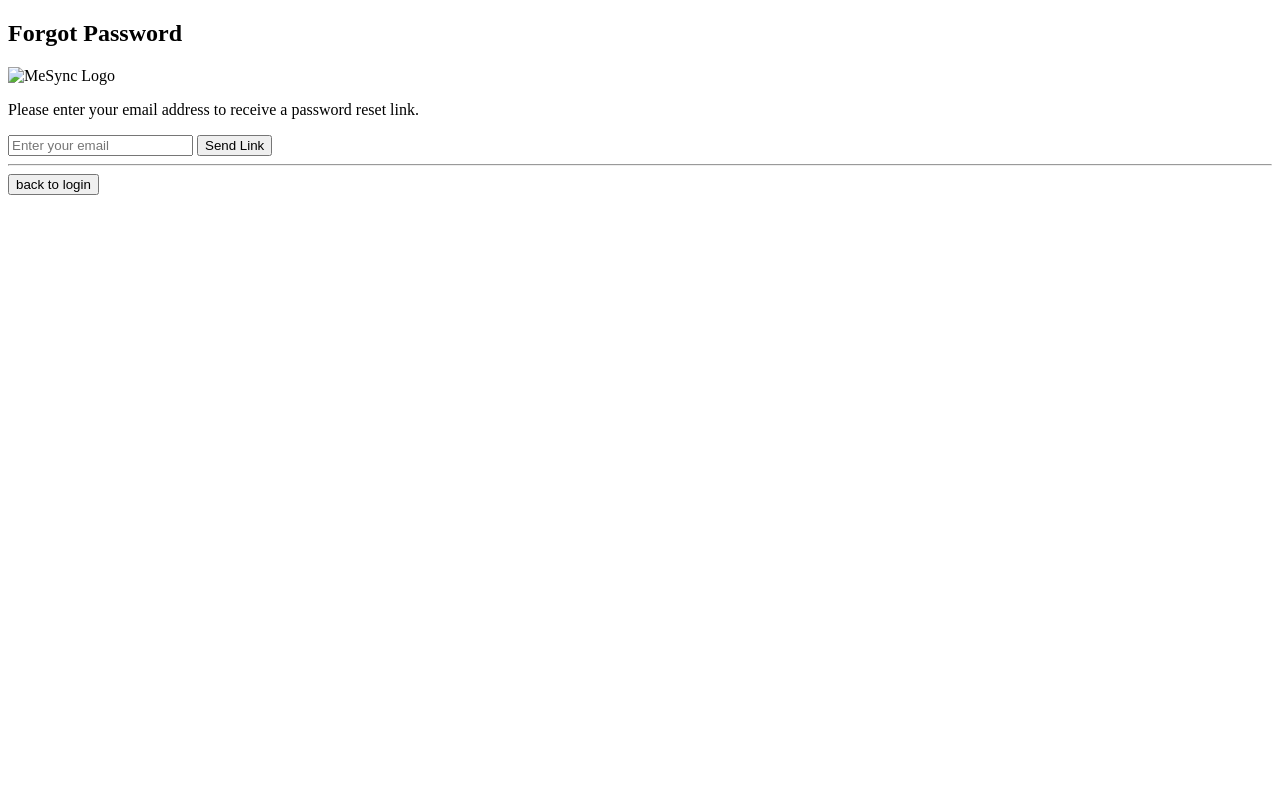
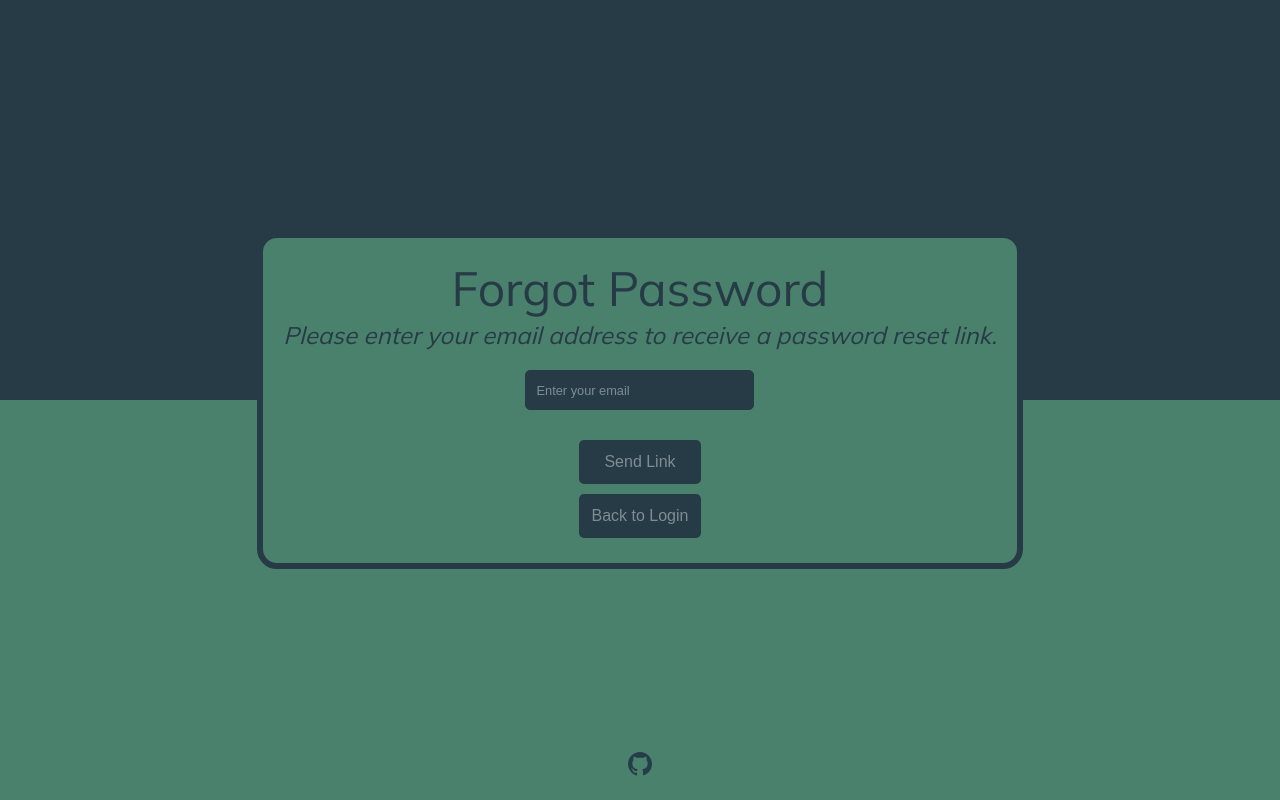
Before and after one commit to trentw0826/MeSyncStartup, a plain HTML site: page pages/forgot_password.html in a window 1280 px wide. Drawn offline with Linux system fonts and the light colour scheme.

Commit message:
Update forgot password page with updated CSS styling and connectedness with the rest of the project.

```diff
--- a/pages/forgot_password.html
+++ b/pages/forgot_password.html
@@ -1,21 +1,57 @@
 <!DOCTYPE html>
 <html lang="en">
 <head>
-    <meta charset="UTF-8">
-    <meta name="viewport" content="width=device-width, initial-scale=1.0">
-    <title>Forgot Password</title>
+  <!-- Meta tags -->
+  <meta charset="UTF-8">
+  <meta name="viewport" content="width=device-width, initial-scale=1.0, maximum-scale=1.0, user-scalable=no">
+
+  <!-- Title -->
+  <title>Forgot Password</title>
+
+  <!-- External CSS for styling -->
+  <link rel="stylesheet" href="../css/colors.css">
+  <link rel="stylesheet" href="../css/styles.css">
+  <link rel="stylesheet" href="../css/fonts.css">
+
+  <!-- Favicon -->
+  <link rel="icon" href="../assets/favicon.ico" type="image/x-icon">
 </head>
+
 <body>
+  <div class="container">
+    <!-- Main display box -->
+    <div id="box" class="fade-in">
+      <!-- Title/subtitle -->
+      <span id="box-text" style="color: var(--color-primary);">Forgot Password</span>
+      <span id="subtitle">Please enter your email address to receive a password reset link.</span>
+
+      <!-- Email input field -->
+      <div id="credentials">
+        <input type="email" placeholder="Enter your email" id="email" required>
+      </div>
+
+      <!-- Action buttons (send link and back to login) -->
+      <div id="actions">
+        <button id="send-link">Send Link</button>
+        <button id="back-to-login" onclick="location.href='../index.html'">Back to Login</button>
+      </div>
+    </div>
+  </div>
+
+  <!-- Footer -->
+  <footer class="footer-style">
     <div>
-        <h2>Forgot Password</h2>
-        <img src="../assets/logo.jpg" alt="MeSync Logo" style="width: 100px; height: 100px;">
-        <p>Please enter your email address to receive a password reset link.</p>
-        <form action="/send_reset_link" method="post">
-            <input type="email" name="email" placeholder="Enter your email" required>
-            <button type="submit">Send Link</button>
-        </form>
-        <hr />
-        <a href="/index.html"><button>back to login</button></a>
+      <!-- Clickable GitHub icon -->
+      <a href="https://github.com/trentw0826/MeSyncStartup" target="_blank" class="footer-link">
+        <svg class="github-icon" xmlns="http://www.w3.org/2000/svg" viewBox="0 0 24 24" width="24" height="24" style="filter: invert(19%) sepia(5%) saturate(4127%) hue-rotate(157deg) brightness(92%) contrast(86%);">
+          <path d="M12 0C5.37 0 0 5.37 0 12c0 5.3 3.438 9.8 8.205 11.385.6.11.82-.26.82-.577v-2.17c-3.338.726-4.042-1.61-4.042-1.61-.546-1.387-1.333-1.757-1.333-1.757-1.09-.745.083-.73.083-.73 1.205.084 1.84 1.24 1.84 1.24 1.07 1.835 2.807 1.305 3.492.997.108-.776.42-1.305.763-1.605-2.665-.305-5.467-1.335-5.467-5.93 0-1.31.467-2.38 1.235-3.22-.123-.303-.535-1.523.117-3.176 0 0 1.008-.322 3.3 1.23.957-.266 1.98-.398 3-.403 1.02.005 2.043.137 3 .403 2.29-1.552 3.297-1.23 3.297-1.23.653 1.653.24 2.873.118 3.176.77.84 1.233 1.91 1.233 3.22 0 4.61-2.807 5.62-5.48 5.92.43.37.823 1.1.823 2.22v3.293c0 .32.218.694.825.577C20.565 21.8 24 17.3 24 12c0-6.63-5.37-12-12-12z"/>
+        </svg>
+      </a>
     </div>
+  </footer>
+
+  <!--  JavaScript scripts -->
+  <script src="../js/custom-scripts.js"></script>
 </body>
+
 </html>
```
Also changed, not shown: index.html (+1 -1 lines).
